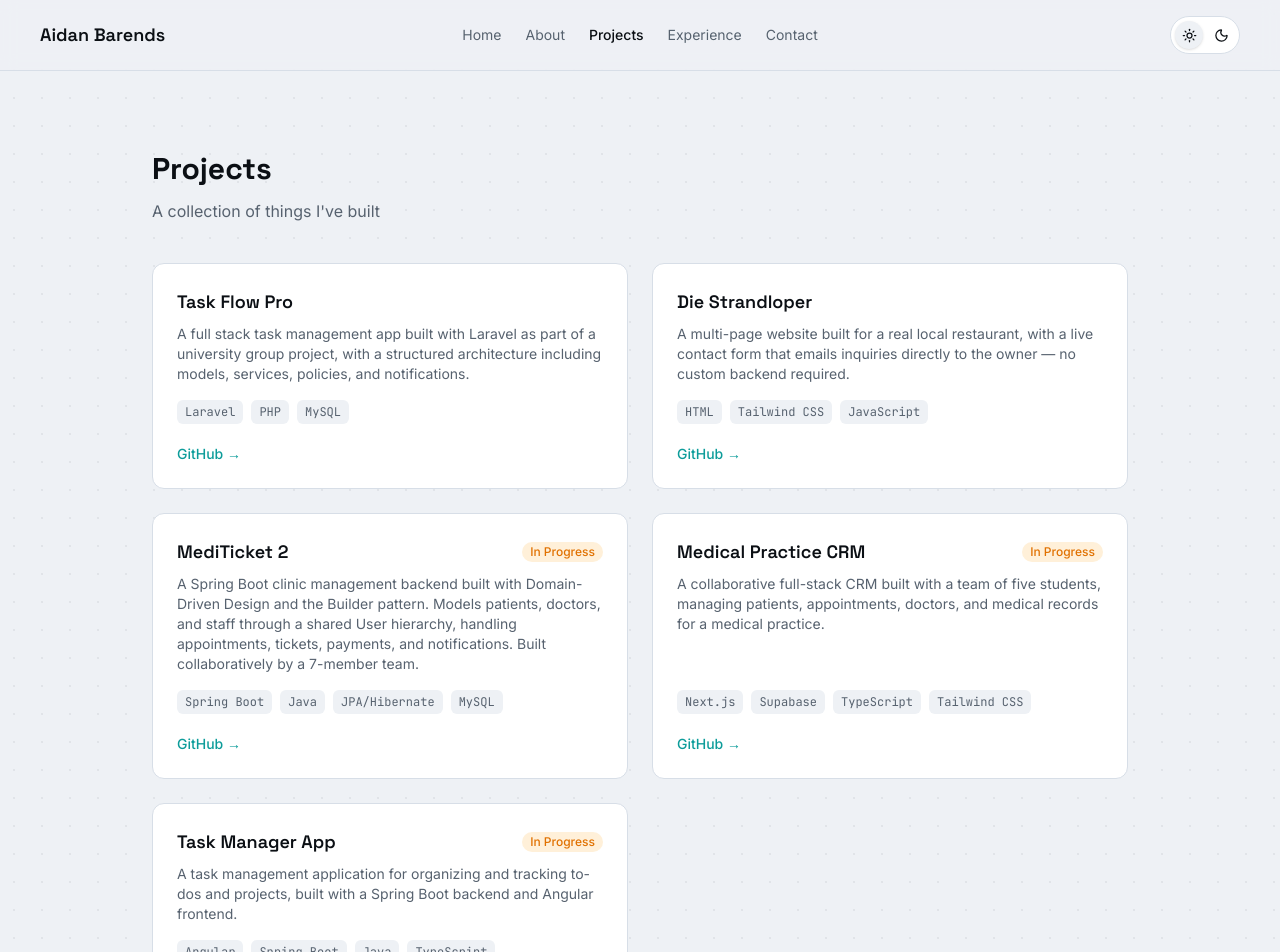
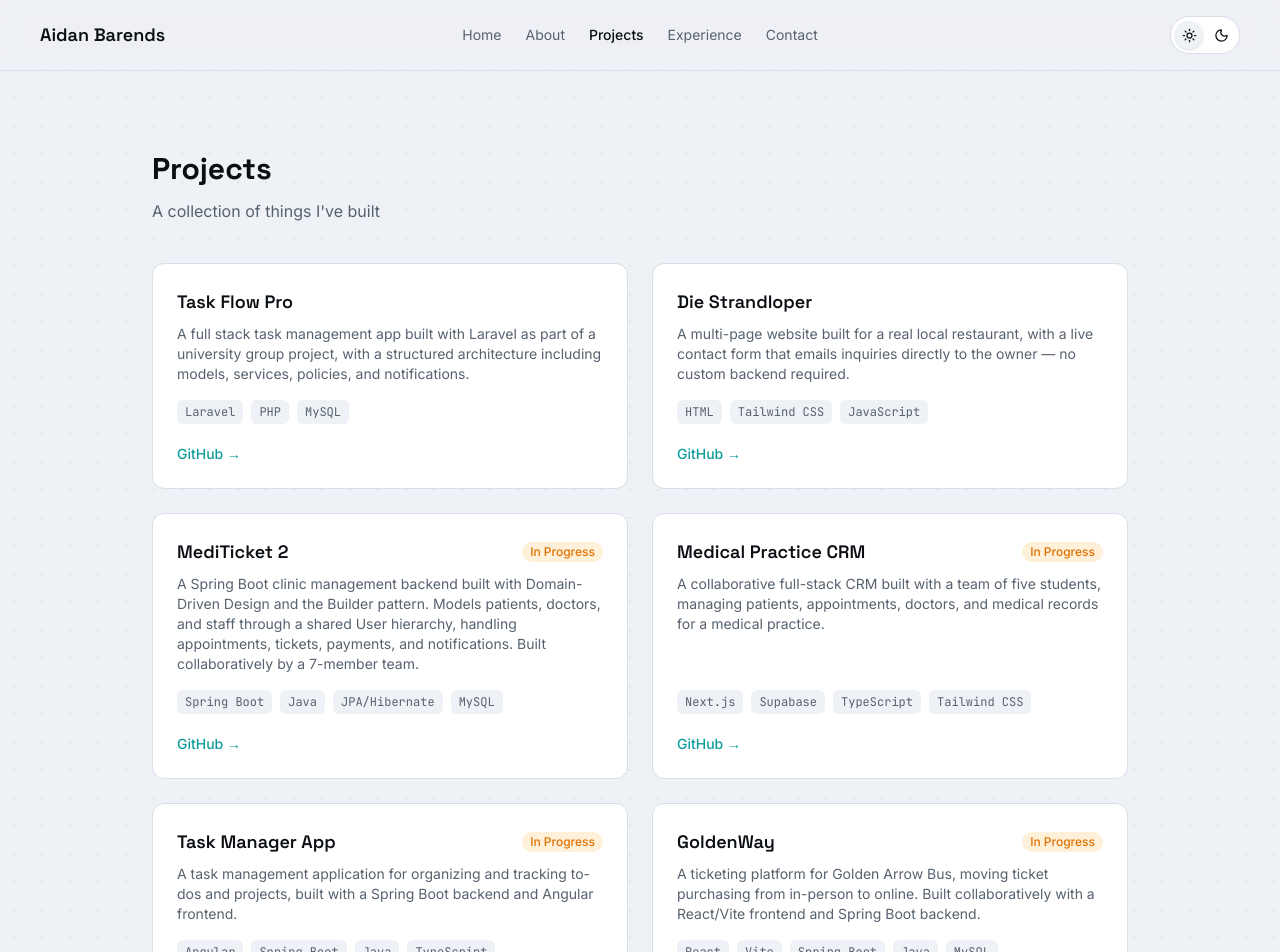
Before and after one commit to aidan-g-barends/Aidan-Barends-Portfolio, a Next.js app: page /projects in a window 1280 px wide. Shown: the top 952 px of the page. Built offline with nearby package versions, Linux system fonts and the light colour scheme.

Commit message:
Added GoldenWay project to portfolio

```diff
--- a/src/data/projects.ts
+++ b/src/data/projects.ts
@@ -113,4 +113,24 @@ export const projects: Project[] = [
       "Angular single-page frontend",
     ],
   },
+
+  {
+  slug: "golden-way",
+  name: "GoldenWay",
+  description:
+    "A ticketing platform for Golden Arrow Bus, moving ticket purchasing from in-person to online. Built collaboratively with a React/Vite frontend and Spring Boot backend.",
+  tech: ["React", "Vite", "Spring Boot", "Java", "MySQL"],
+  github: "https://github.com/AidanBarends/GoldenWay",
+  featured: false,
+  inProgress: true,
+  role:
+    "Working full stack as part of a team, with a focus on the Spring Boot backend and database layer.",
+  problem:
+    "Golden Arrow Bus commuters currently have to buy tickets in person, with no way to purchase or manage tickets online.",
+  features: [
+    "Online ticket purchasing to replace in-person sales",
+    "React/Vite frontend",
+    "Spring Boot backend and database layer",
+  ],
+},
 ];
```
